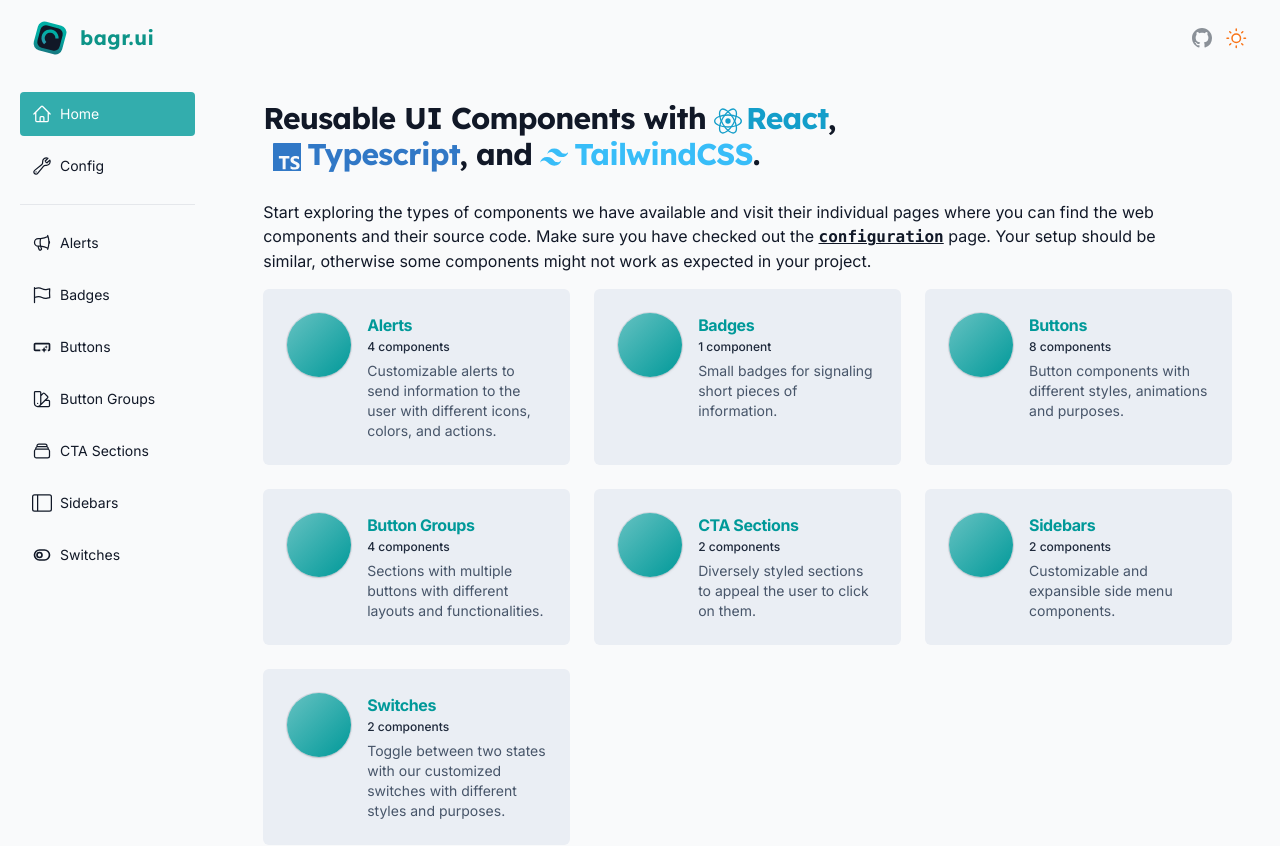
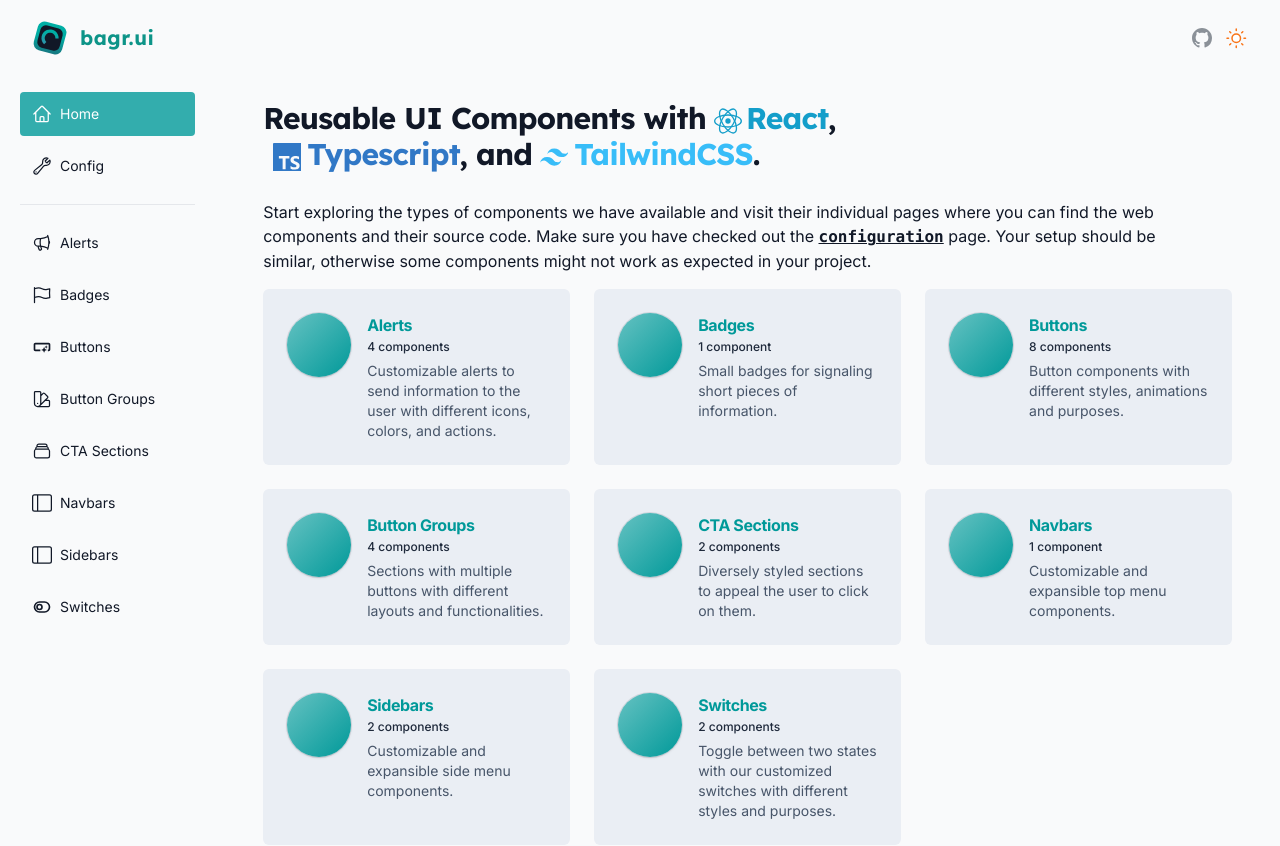
Before and after one commit to kiko-g/bagr-ui, a Next.js app: page / in a window 1280 px wide. Shown: the top 846 px of the page. Built offline with nearby package versions, Linux system fonts and the light colour scheme.

Commit message:
add: navbars

```diff
--- a/components/Layout.tsx
+++ b/components/Layout.tsx
@@ -77,6 +77,12 @@
     name: "CTA Sections",
     href: "/ui/ctas",
     icon: RectangleStackIcon,
+    shown: true,
+  },
+  {
+    name: "Navbars",
+    href: "/ui/navbars",
+    icon: SidebarIcon,
     shown: true,
   },
   {
--- /dev/null
+++ b/components/navbars/NavbarSimple.tsx
@@ -0,0 +1,14 @@
+import React from "react"
+
+type Props = {
+  location: string
+}
+
+export function NavbarSimple({ location }: Props) {
+  return (
+    <nav className="flex items-center justify-between gap-x-2">
+      <ul></ul>
+      <div></div>
+    </nav>
+  )
+}
--- /dev/null
+++ b/components/navbars/index.ts
@@ -0,0 +1,3 @@
+import { NavbarSimple } from "./NavbarSimple"
+
+export { NavbarSimple }
--- a/pages/index.tsx
+++ b/pages/index.tsx
@@ -92,6 +92,13 @@
       description: "Diversely styled sections to appeal the user to click on them.",
     },
     {
+      title: "Navbars",
+      link: "/ui/navbars",
+      folder: "navbars",
+      count: null,
+      description: "Customizable and expansible top menu components.",
+    },
+    {
       title: "Sidebars",
       link: "/ui/sidebars",
       folder: "sidebars",
--- /dev/null
+++ b/pages/ui/navbars.tsx
@@ -0,0 +1,12 @@
+import React from "react"
+import { ComponentTypePage } from "@/components/ComponentTypePage"
+import { NavbarSimple } from "@/components/navbars"
+
+export default function Navbars() {
+  return (
+    <ComponentTypePage
+      title="Navbars"
+      components={[{ name: "Simple", path: "ctas/NavbarSimple.tsx", component: <NavbarSimple location="Home" /> }]}
+    />
+  )
+}
```
